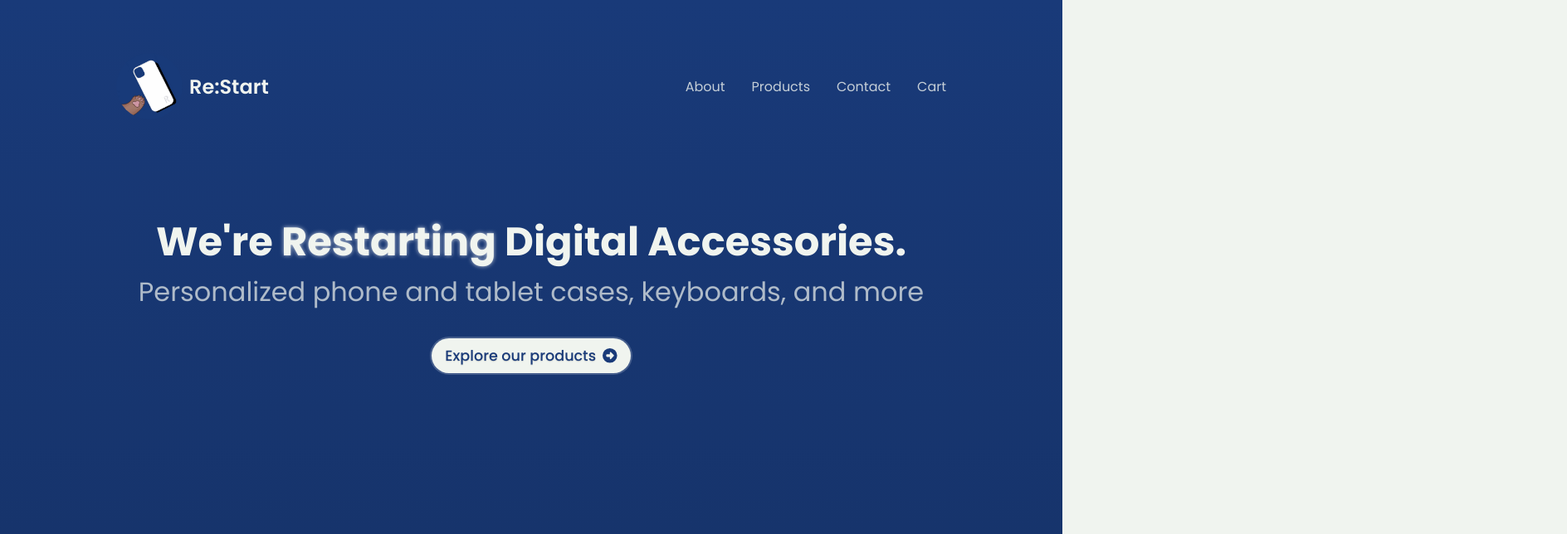
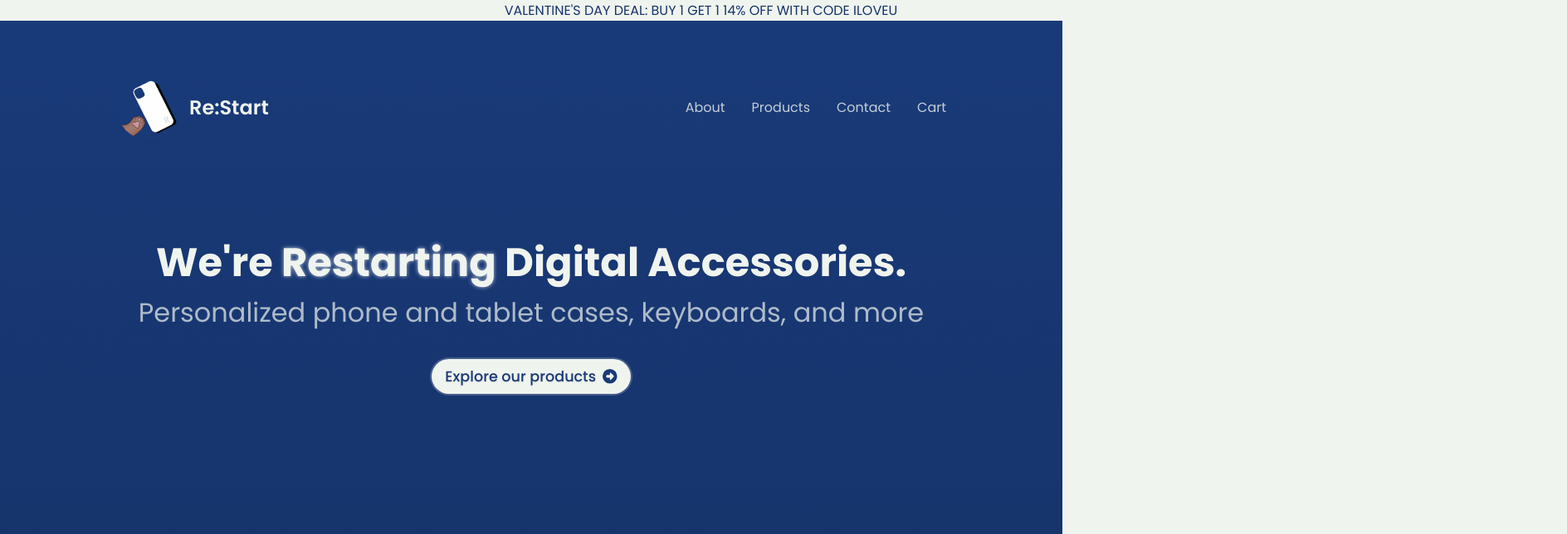
Before and after one commit to VE-ReStart/ve-restart.github.io, a React (Vite) app: page / in a window 1280 px wide. Shown: the top 644 px of the page at 83% size, 1888 px wide, since content can reach past the window. Built offline with nearby package versions, Linux system fonts and the light colour scheme.

Commit message:
added promotion section

```diff
--- /dev/null
+++ b/src/routes/Home/PromotionSection.jsx
@@ -0,0 +1,10 @@
+function PromotionSection() {
+	return (
+		<section id='promotion'>
+			<p id='promotionText'>
+				VALENTINE&apos;S DAY DEAL: BUY 1 GET 1 14% OFF WITH CODE ILOVEU
+			</p>
+		</section>
+	)
+}
+export default PromotionSection
--- a/src/routes/Home/index.css
+++ b/src/routes/Home/index.css
@@ -413,3 +413,19 @@ header ul li a:hover {
 	height: 1.25rem;
 	margin-right: 0.5rem;
 }
+
+#promotionText {
+	color: var(--blue-dark);
+	position: relative;
+	animation: left-to-right 10s linear infinite;
+	text-align: left;
+}
+
+@keyframes left-to-right {
+	0% {
+		left: -30%;
+	}
+	100% {
+		left: 100%;
+	}
+}
--- a/src/routes/Home/index.jsx
+++ b/src/routes/Home/index.jsx
@@ -1,3 +1,4 @@
+import PromotionSection from './PromotionSection'
 import HeroSection from './HeroSection'
 import AboutSection from './AboutSection'
 import ProductSection from './ProductSection'
@@ -8,6 +9,7 @@ import './index.css'
 function Home() {
 	return (
 		<>
+			<PromotionSection />
 			<HeroSection />
 			<AboutSection />
 			<ProductSection />
```
